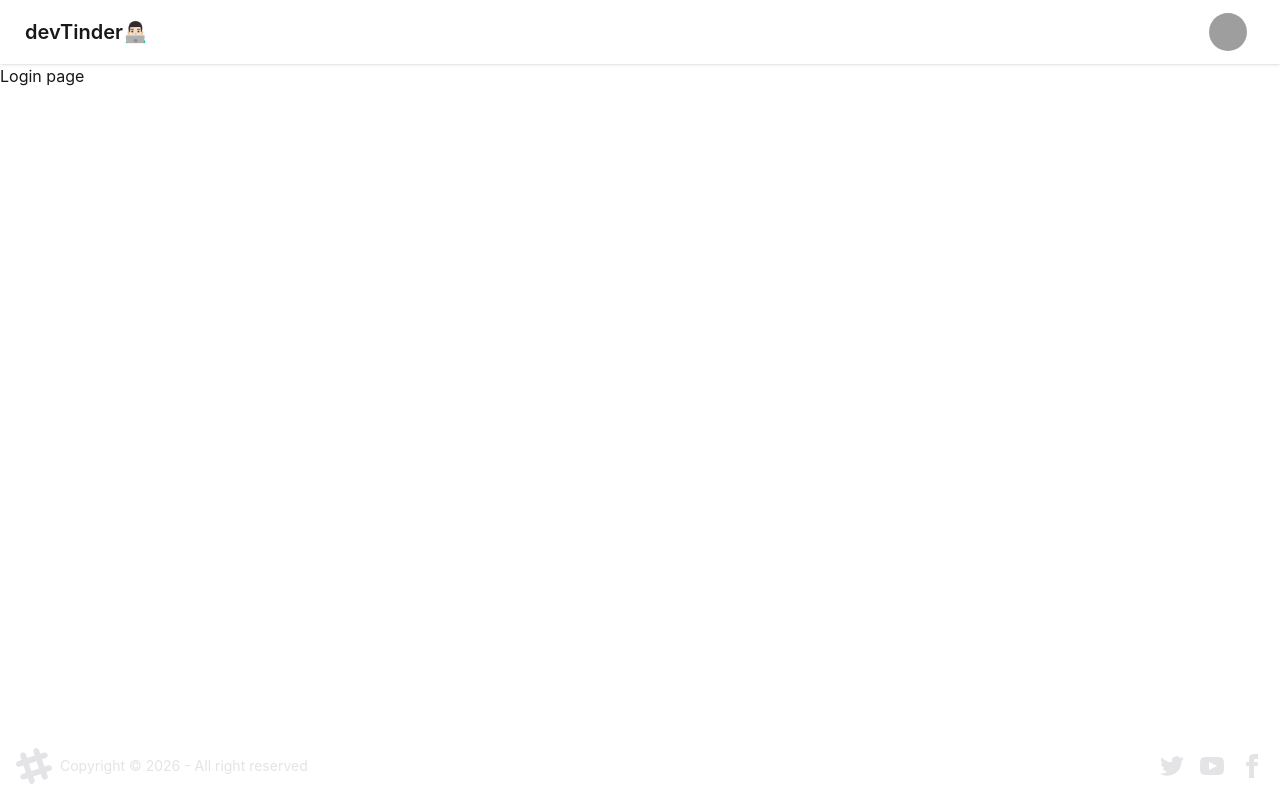
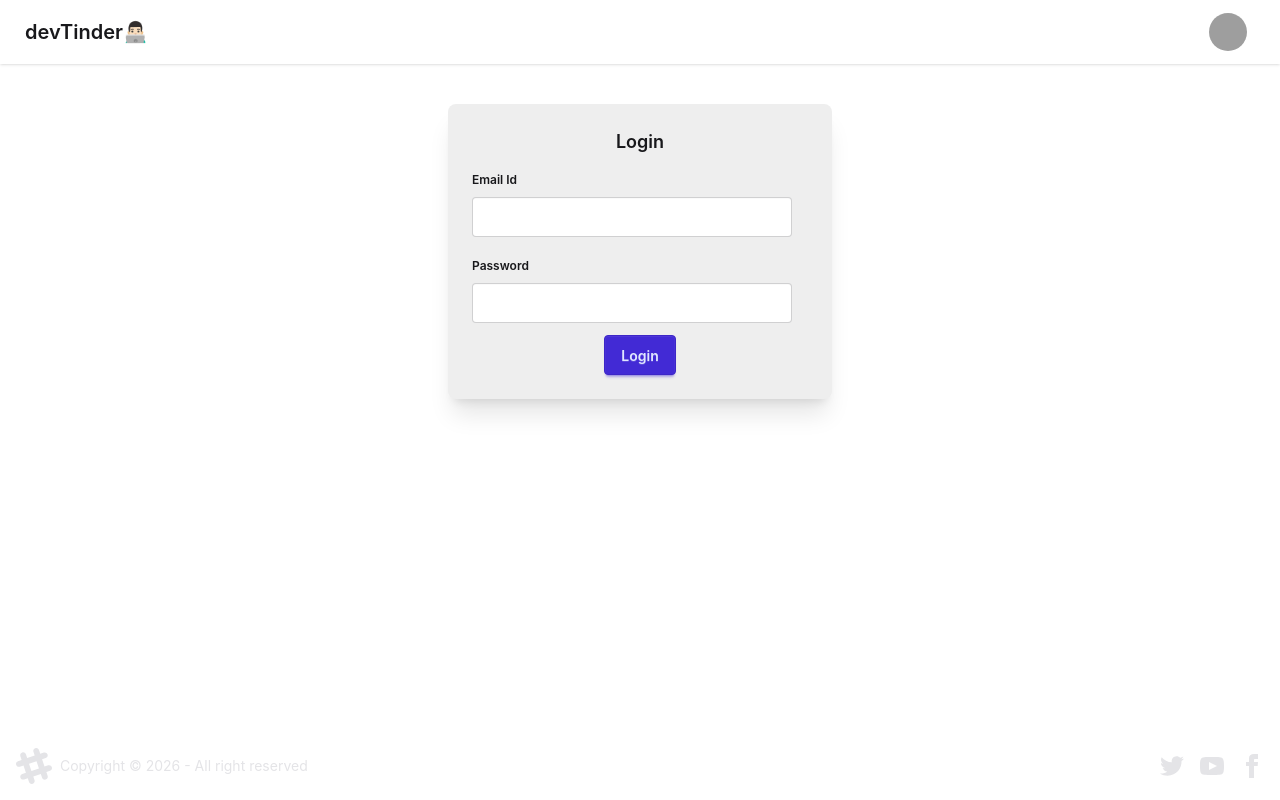
Before and after one commit to sahana-shetty3/DevTinder-Web, a React (Vite) app: page /login in a window 1280 px wide. Built offline with nearby package versions, Linux system fonts and the light colour scheme; grey boxes are pictures that could not be loaded.

Commit message:
Creating login page and connect to backend through login api

```diff
--- a/package.json
+++ b/package.json
@@ -11,6 +11,7 @@
   },
   "dependencies": {
     "@tailwindcss/vite": "^4.3.2",
+    "axios": "^1.18.1",
     "react": "^19.2.7",
     "react-dom": "^19.2.7",
     "react-router-dom": "^7.18.1",
--- a/src/Login.jsx
+++ b/src/Login.jsx
@@ -1,6 +1,48 @@
+import axios from "axios";
+import { useState } from "react";
+
 const Login =()=>{
+    const [emailId,setEmailId]= useState("");
+    const [password,setPassword]=useState("");
+
+    const handleLogin= async ()=>{
+    try{
+        const res= await axios.post("http://localhost:3/login",{
+            emailId,
+            password,
+        },{withCredentials:true}
+    );
+    }catch(err){
+        console.log(err);
+    };
+
+
+    }
+
     return(
-        <div>Login page  </div>)
+    <div className=" flex justify-center my-10 ">
+     <div className="card bg-base-300 w-96 shadow-xl">
+      <div className="card-body">
+       <h2 className="card-title justify-center">Login</h2>
+        <div>
+            <fieldset className="fieldset">
+                <legend className="fieldset-legend "> Email Id</legend>
+                <input type="text" value={emailId} className="input" onChange={(e)=> setEmailId(e.target.value)} />
+            </fieldset>
+        </div>
+        <div>
+            <fieldset className="fieldset">
+                <legend className="fieldset-legend "> Password </legend>
+                <input type="text" value={password} className="input" onChange={(e)=>setPassword(e.target.value)}/>
+            </fieldset>
+        </div>
+
+        <div className="card-actions justify-center">
+         <button className="btn btn-primary"onClick={handleLogin} >Login</button>
+       </div>
+      </div>
+     </div>
+    </div>)
 
 };
 export default Login;
```
Also changed, not shown: 1 other file (tests, documents, lock files or other folders).
